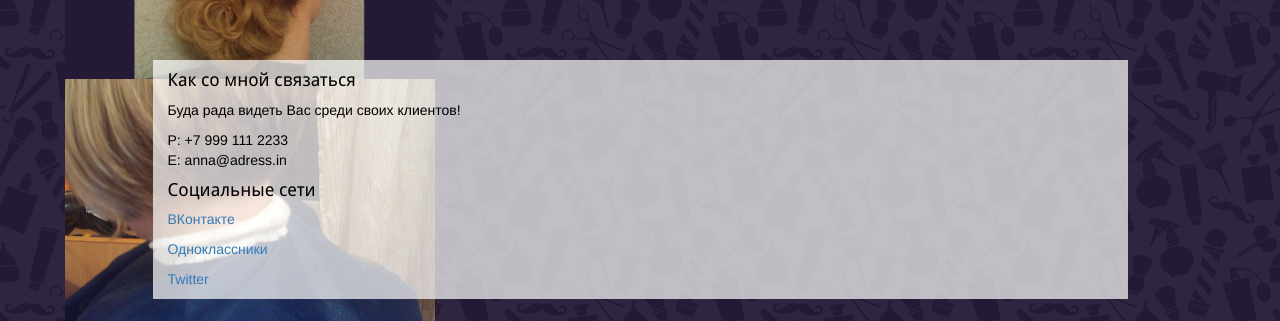
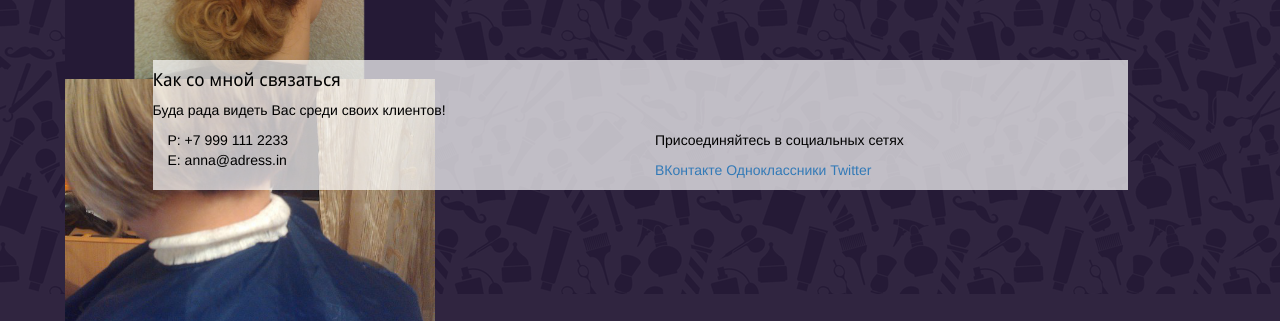
Before and after one commit to KalininaValeri/anna, a plain HTML site: page index.html in a window 1280 px wide. Shown: the part 2374-2695 px from the top of the page. Drawn offline with nearby package versions, Linux system fonts and the light colour scheme; some packages are replaced by stand-ins of ours.

Commit message:
mesh cont

```diff
--- a/index.html
+++ b/index.html
@@ -261,23 +261,23 @@
         <div class="container">
           <div class="row">
             <div class="col-md-10 col-md-offset-1">
+
               <div class="clearfix contacts_content">
+                <h4 class="title">Как со мной связаться</h4>
+                <p>Буда рада видеть Вас среди своих клиентов!</p>
                 <div class="col-md-6">
-                  <h4 class="title">Как со мной связаться</h4>
-                  <p>Буда рада видеть Вас среди своих клиентов!</p>
+
                   <p>
                     <span class="bold">P:</span> +7 999 111 2233
                     <br>
                     <span class="bold">E:</span> anna@adress.in
                   </p>
-                  <h4 class="title padd-top-xxs ">Социальные сети</h4>
-                  <p><a href="vk.com">ВКонтакте</a></p>
-                  <p class="padd-bottom-xs"><a href="ok.ru">Одноклассники</a></p>
-                  <p class="padd-bottom-xs"><a href="ok.ru">Twitter</a></p>
+
 
                 </div>
                 <div class="col-md-6">
-
+                  <p class="title padd-top-xxs ">Присоединяйтесь в социальных сетях</p>
+                  <p><a href="vk.com">ВКонтакте</a> <a href="ok.ru">Одноклассники</a> <a href="ok.ru">Twitter</a></p>
 
                   <!--<div class="map" id="map"></div>-->
 
```
